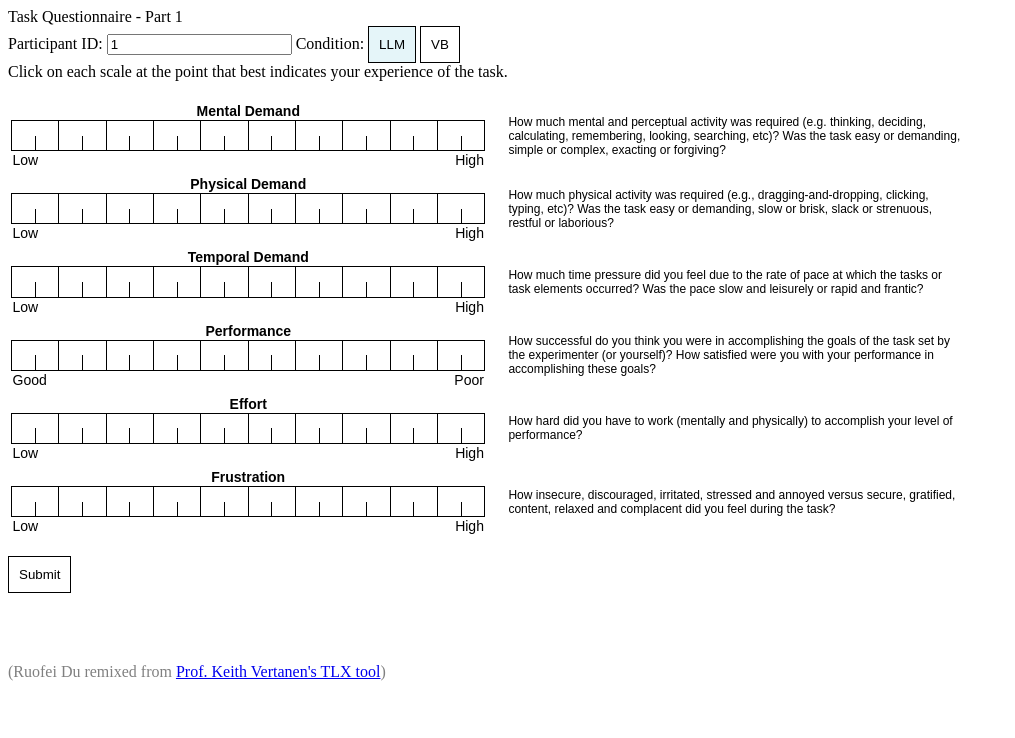
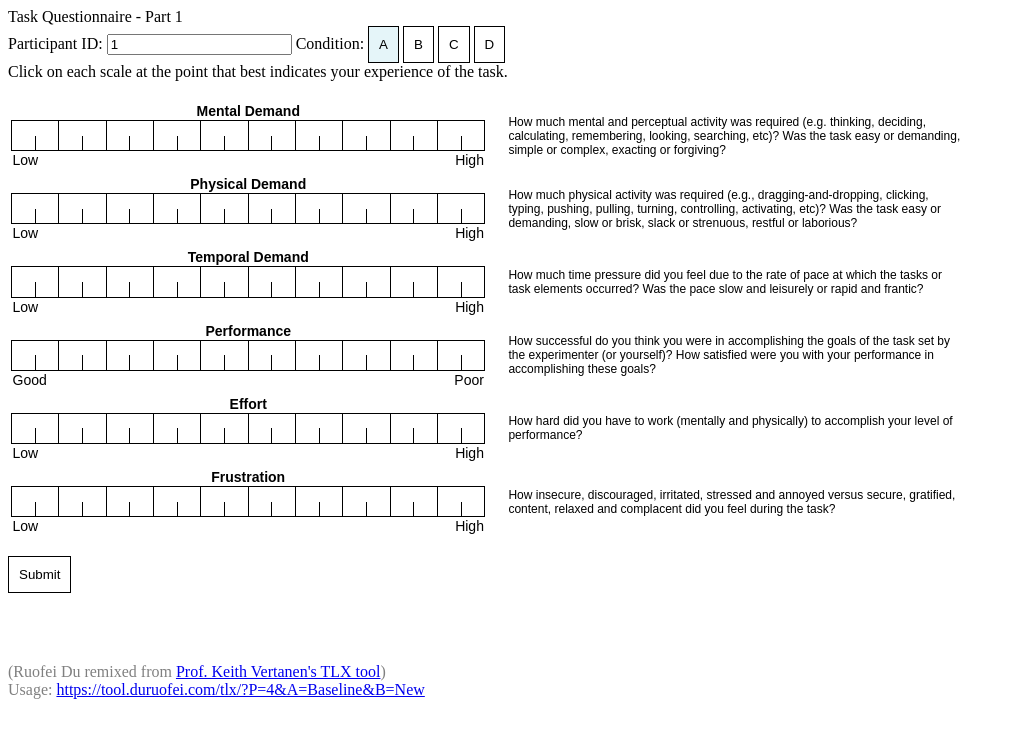
Before and after one commit to ruofeidu/DuTLX, a plain HTML site: page index.html in a window 1280 px wide. Shown: the whole page, without its empty margins (0-1015 px from the left). Drawn offline with Linux system fonts and the light colour scheme.

Commit message:
Added new tool.

```diff
--- a/index.html
+++ b/index.html
@@ -2,7 +2,6 @@
   <head>
     <title>NASA Task Load Index Part 1</title>
     <link rel="stylesheet" href="tlx.css" />
-    <script language="JavaScript" type="text/javascript" src="tlx.js"></script>
   </head>
   <body onLoad="onLoad();">
     <div id="div_part1">
@@ -12,10 +11,12 @@
       <input id="pid" type="number" value="1" />
 
       Condition:
-      <button id="LLM" class="button active" onclick="toggle('LLM')">
-        LLM
+      <button id="A" class="conditions button active" onclick="toggle('A')">
+        A
       </button>
-      <button id="VB" class="button" onclick="toggle('VB')">VB</button>
+      <button id="B" class="conditions button" onclick="toggle('B')">B</button>
+      <button id="C" class="conditions button" onclick="toggle('C')">C</button>
+      <button id="D" class="conditions button" onclick="toggle('D')">D</button>
 
       <br />
       Click on each scale at the point that best indicates your experience of
@@ -50,7 +51,11 @@
         (Ruofei Du remixed from
         <a href="https://www.keithv.com/software/nasatlx/nasatlx.html">
           Prof. Keith Vertanen's TLX tool</a
-        >)
+        >)<br />
+        Usage:
+        <a href="http://tool.duruofei.com/?P=4&A=Baseline&B=New"
+          >https://tool.duruofei.com/tlx/?P=4&A=Baseline&B=New</a
+        >
       </p>
     </div>
     <div id="div_part2" style="display: none">
@@ -112,5 +117,6 @@
       </table>
     </div>
     <div id="div_part4" style="display: none"></div>
+    <script language="JavaScript" type="text/javascript" src="tlx.js"></script>
   </body>
 </html>
--- a/tlx.js
+++ b/tlx.js
@@ -15,7 +15,7 @@ scale[1] = 'Physical Demand';
 left[1] = 'Low';
 right[1] = 'High';
 def[1] =
-    'How much physical activity was required (e.g., dragging-and-dropping, clicking, typing, etc)? Was the task easy or demanding, slow or brisk, slack or strenuous, restful or laborious?';
+    'How much physical activity was required (e.g., dragging-and-dropping, clicking, typing, pushing, pulling, turning, controlling, activating, etc)? Was the task easy or demanding, slow or brisk, slack or strenuous, restful or laborious?';
 
 scale[2] = 'Temporal Demand';
 left[2] = 'Low';
@@ -274,7 +274,42 @@ function nextPair() {
   }
 }
 
-let activeCondition = 'LLM';  // Initial active button
+// Get the current URL
+const url = new URL(window.location.href);
+
+// Initialize URLSearchParams object
+const urlParams = new URLSearchParams(url.search);
+
+// Get individual parameters
+let conditionA = 'A';
+let conditionB = 'B';
+let conditionC = 'C';
+let conditionD = 'D';
+
+if (urlParams.has('A')) {
+  conditionA = urlParams.get('A');
+}
+if (urlParams.has('B')) {
+  conditionB = urlParams.get('B');
+}
+if (urlParams.has('C')) {
+  conditionC = urlParams.get('C');
+}
+if (urlParams.has('D')) {
+  conditionD = urlParams.get('D');
+}
+if (urlParams.has('P')) {
+  document.getElementById('pid').value = urlParams.get('P');
+}
+
+
+let conditionClassName = 'condition';  // Initial active button
+let activeCondition = conditionA;      // Initial active button
+
+document.getElementById('A').innerHTML = conditionA;
+document.getElementById('B').innerHTML = conditionB;
+document.getElementById('C').innerHTML = conditionC;
+document.getElementById('D').innerHTML = conditionD;
 
 /**
  * prompt:
@@ -285,9 +320,10 @@ let activeCondition = 'LLM';  // Initial active button
  */
 // Function to toggle active state
 function toggle(buttonId) {
-  document.getElementById(activeCondition).classList.remove('active');
+  document.getElementsByClassName(conditionClassName)
+      .classList.remove('active');
   document.getElementById(buttonId).classList.add('active');
-  activeCondition = buttonId;
+  activeCondition = document.getElementById(buttonId).innerHTML;
 }
 
 // Function to query active button
```
Also changed, not shown: 1 other file.
